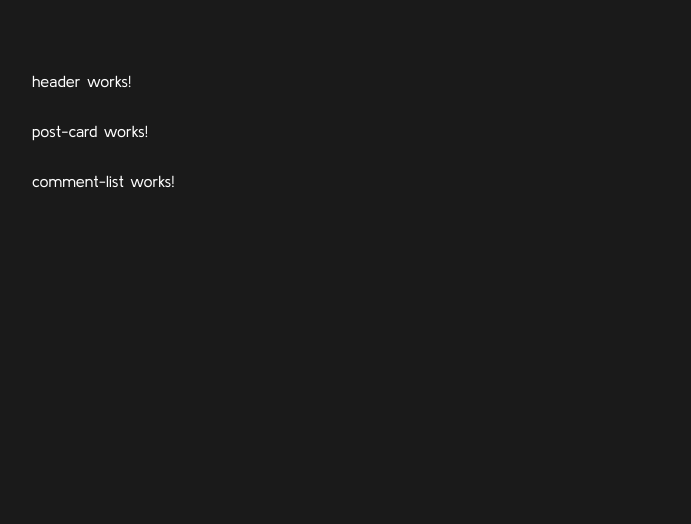
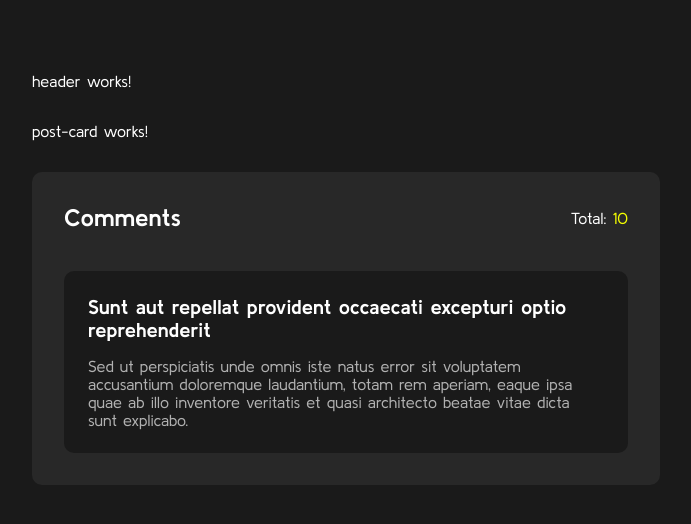
Before and after one commit to kewablay/Buzznet, an Angular app: page /post-detail/1 in a window 1280 px wide. Shown: the top 524 px of the page, without its empty margins (294-985 px from the left). Built offline with nearby package versions, Linux system fonts and the light colour scheme.

Commit message:
added comment list component

```diff
--- a/src/app/components/comment-list/comment-list.component.html
+++ b/src/app/components/comment-list/comment-list.component.html
@@ -1 +1,17 @@
-<p>comment-list works!</p>
+<section class="comment-list">
+  <div class="header">
+    <h2>Comments</h2>
+    <p>Total: <span class="text-primary">10</span></p>
+  </div>
+
+  <app-card [backgroundColor]="'var(--background)'">
+    <h4 card-title>
+      Sunt aut repellat provident occaecati excepturi optio reprehenderit
+    </h4>
+    <p card-description class="text-secondary">
+      Sed ut perspiciatis unde omnis iste natus error sit voluptatem accusantium
+      doloremque laudantium, totam rem aperiam, eaque ipsa quae ab illo
+      inventore veritatis et quasi architecto beatae vitae dicta sunt explicabo.
+    </p>
+  </app-card>
+</section>
--- a/src/app/components/comment-list/comment-list.component.sass
+++ b/src/app/components/comment-list/comment-list.component.sass
@@ -0,0 +1,16 @@
+@use '../../../styles/_variables.sass' as Variables
+@use '../../../styles/_mixins.sass' as Mixins
+
+.comment-list
+    @include Mixins.flex($direction: column)
+    padding: 2rem
+    gap: 1rem
+    background: var(--bg-accent)
+    border-radius: 10px
+
+    .header
+        @include Mixins.flex-between($direction: row)
+        margin-bottom: 1.5rem
+
+    .card
+        background: var(--background) !important
--- a/src/app/components/comment-list/comment-list.component.ts
+++ b/src/app/components/comment-list/comment-list.component.ts
@@ -1,9 +1,10 @@
 import { Component } from '@angular/core';
+import { CardComponent } from "../card/card.component";
 
 @Component({
   selector: 'app-comment-list',
   standalone: true,
-  imports: [],
+  imports: [CardComponent],
   templateUrl: './comment-list.component.html',
   styleUrl: './comment-list.component.sass'
 })
```
